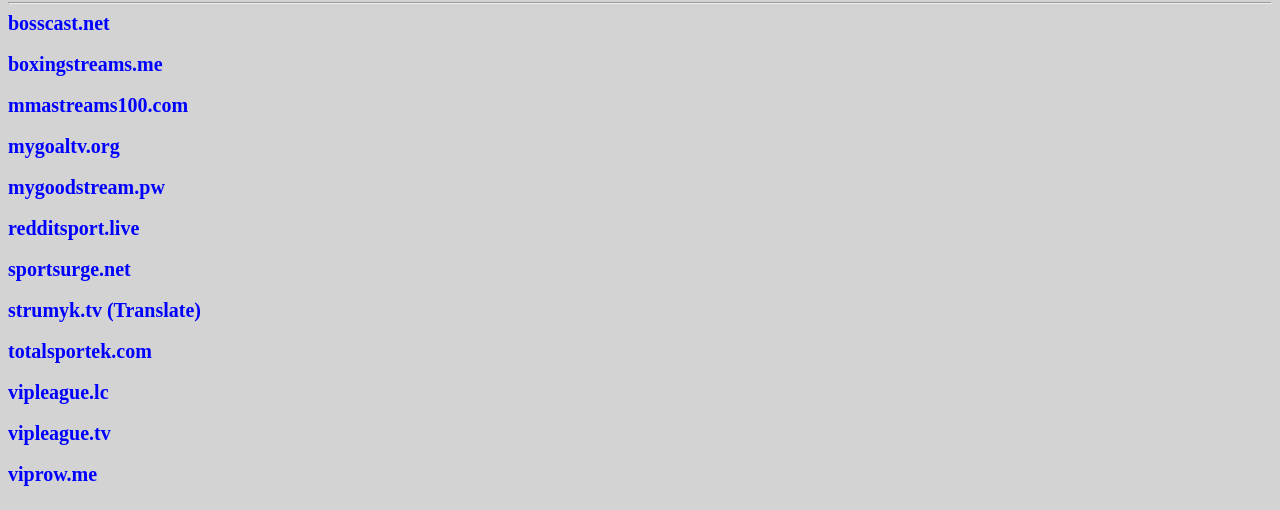
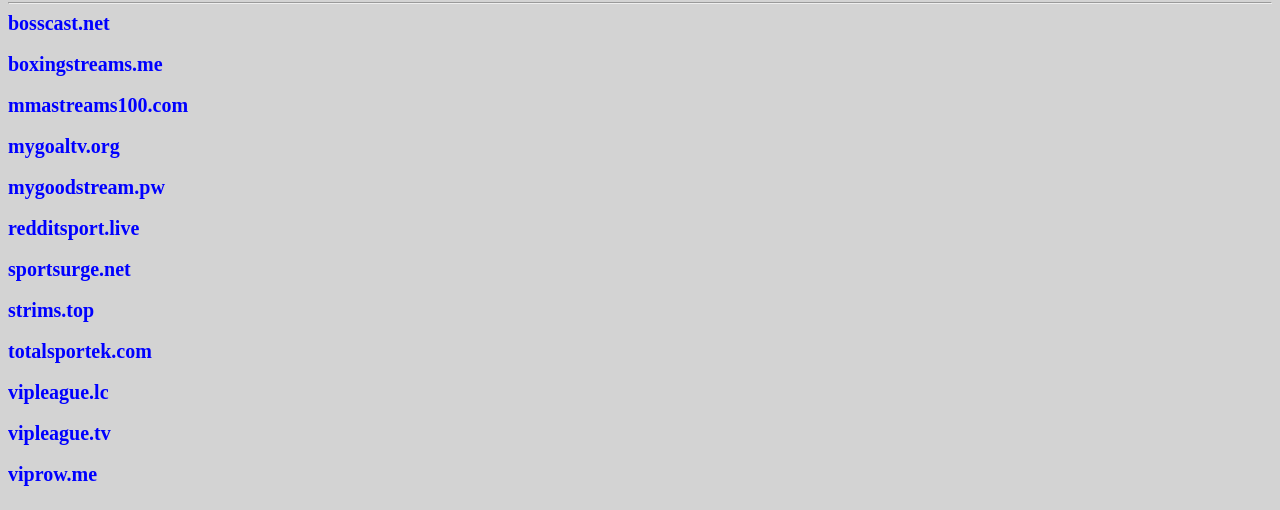
Before and after one commit to aeromady/mma, a plain HTML site: page index.html in a window 1280 px wide. Shown: the part 88-598 px from the top of the page. Drawn offline with Linux system fonts and the light colour scheme.

Commit message:
Update index.html

```diff
--- a/index.html
+++ b/index.html
@@ -17,7 +17,7 @@
 	<a href="https://mygoodstream.pw" target="_blank">mygoodstream.pw</a><br><br>
 	<a href="https://redditsport.live" target="_blank">redditsport.live</a><br><br>
 	<a href="https://sportsurge.net/" target="_blank">sportsurge.net</a><br><br>
-	<a href="http://strumyk.tv/" target="_blank">strumyk.tv (Translate)</a><br><br>
+	<a href="https://strims.top/" target="_blank">strims.top</a><br><br>
 	<a href="https://www.totalsportek.com/" target="_blank">totalsportek.com</a><br><br>
 	<a href="https://www.vipleague.lc/fighting-sports-stream" target="_blank">vipleague.lc</a><br><br>
 	<a href="https://en.vipleague.tv/fighting-sports-stream" target="_blank">vipleague.tv</a><br><br>
```
